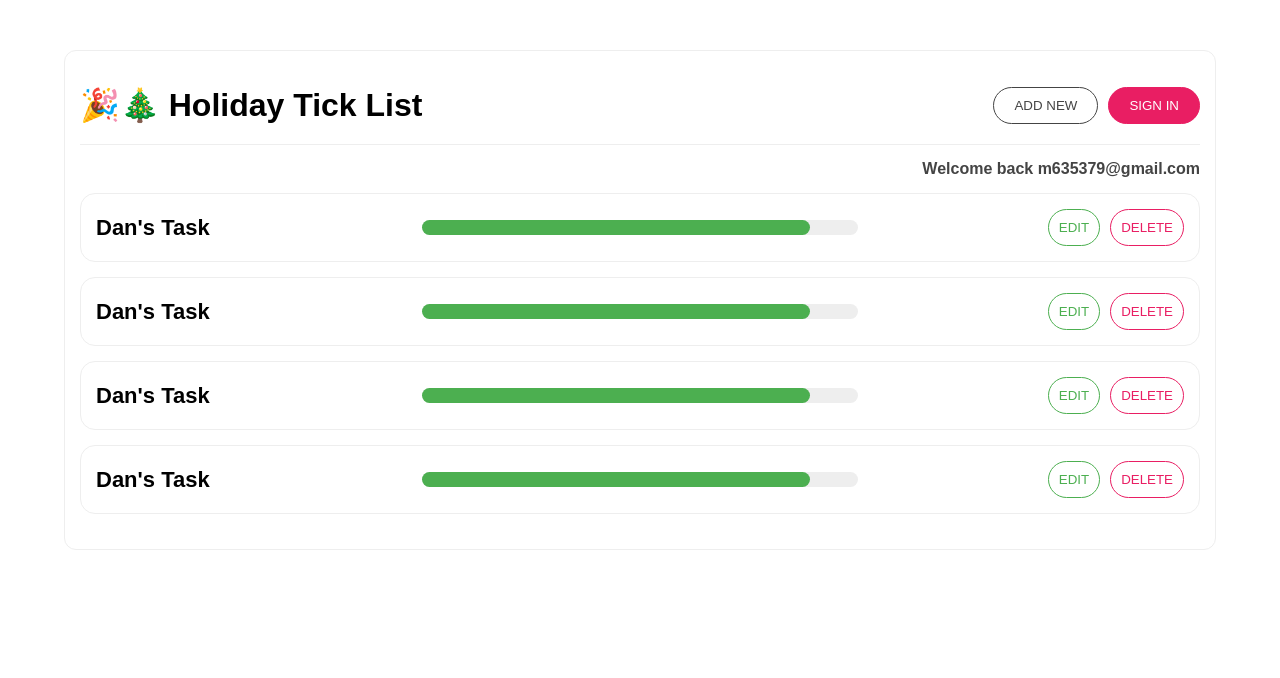
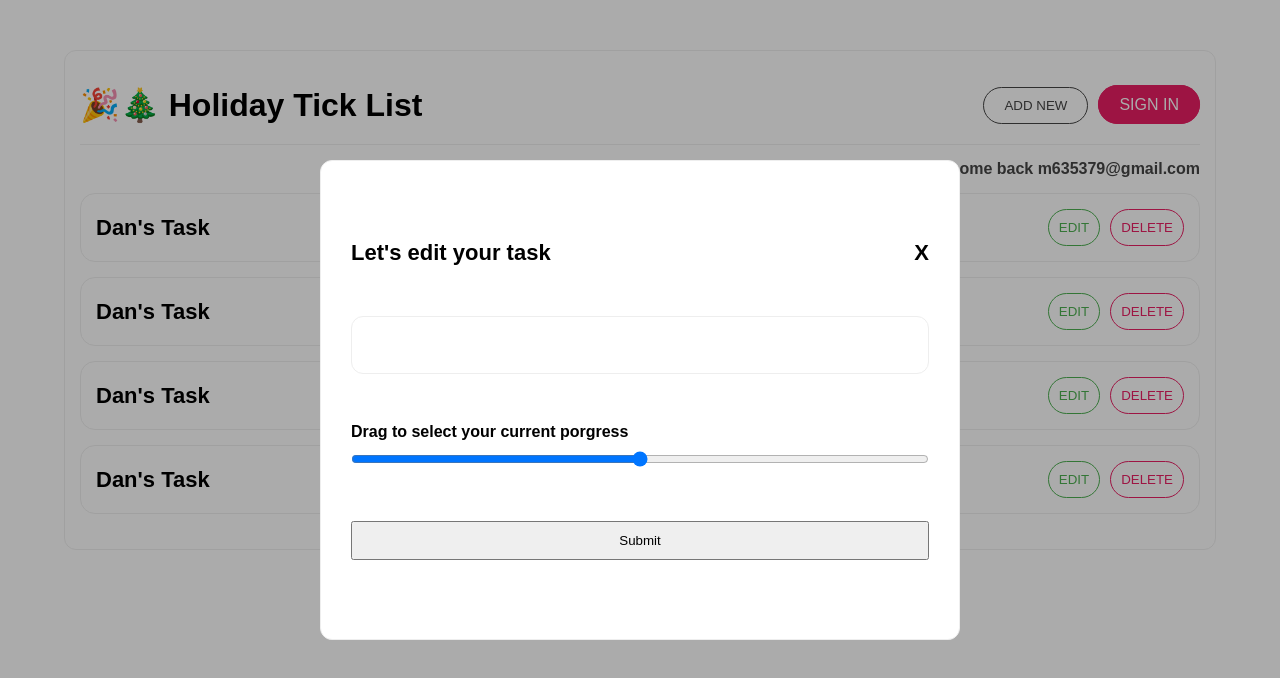
Before and after one commit to mohamedCleanCode/Todo-V3-Reactjs, a React (Create React App) app: page / in a window 1280 px wide. Both pictures are taken after a click on the button "ADD NEW". Shown: the top 678 px of the page. Built offline with nearby package versions, Linux system fonts and the light colour scheme.

Commit message:
handle open and close popup

```diff
--- a/src/App.js
+++ b/src/App.js
@@ -1,5 +1,4 @@
 import { Route, Routes } from "react-router-dom";
-import EditTask from "./components/EditTask/EditTask";
 import Header from "./components/Header/Header";
 import Login from "./components/Login/Login";
 import ResetPassword from "./components/ResetPassword/ResetPassword";
@@ -16,7 +15,6 @@ function App() {
             <>
               <Header />
               <Todos />
-              <EditTask />
             </>
           }
         />
--- a/src/components/EditTask/EditTask.jsx
+++ b/src/components/EditTask/EditTask.jsx
@@ -1,13 +1,15 @@
 import React from "react";
 
-const EditTask = () => {
+const EditTask = ({ active, onClickCloseButton }) => {
   return (
-    <div className="edit-task">
+    <div className={`edit-task ${active ? "active" : ""}`}>
       <div className="overlay"></div>
       <div className="edit-task-container">
         <div className="heade">
           <p>Let's edit your task</p>
-          <div className="close-button">X</div>
+          <div className="close-button" onClick={onClickCloseButton}>
+            X
+          </div>
         </div>
         <div>
           <input className="task-input" type="text" />
--- a/src/components/Header/Header.jsx
+++ b/src/components/Header/Header.jsx
@@ -1,14 +1,30 @@
-import React from "react";
+import React, { useState } from "react";
+import { Link } from "react-router-dom";
+import EditTask from "../EditTask/EditTask";
 
 const Header = () => {
+  const [active, setActive] = useState(false);
+  const onClickAddNew = () => {
+    setActive(true);
+  };
+  const onClickCloseButton = () => {
+    setActive(false);
+  };
   return (
-    <div className="header">
-      <h1>🎉🎄 Holiday Tick List</h1>
-      <div className="controls">
-        <button className="add-new">Add New</button>
-        <button className="sign-in">Sign in</button>
+    <>
+      <div className="header">
+        <h1>🎉🎄 Holiday Tick List</h1>
+        <div className="controls">
+          <button className="add-new" onClick={onClickAddNew}>
+            Add New
+          </button>
+          <Link to="/login" className="sign-in">
+            Sign in
+          </Link>
+        </div>
       </div>
-    </div>
+      <EditTask active={active} onClickCloseButton={onClickCloseButton} />
+    </>
   );
 };
 
--- a/src/index.css
+++ b/src/index.css
@@ -11,6 +11,9 @@
 :focus {
   border: none;
   outline: none;
+}
+a {
+  text-decoration: none;
 }
 body {
   font-family: Arial, Helvetica, sans-serif;
@@ -62,6 +65,9 @@ body {
   background-color: var(--rose);
   color: var(--white);
   border: 1px solid var(--rose);
+  padding: 10px 20px;
+  border-radius: 20px;
+  text-transform: uppercase;
 }
 .header .controls .sign-in:hover {
   background-color: var(--white);
@@ -150,6 +156,10 @@ body {
   top: 0;
   display: none;
 }
+.edit-task.active {
+  display: block;
+  z-index: 1000;
+}
 .edit-task .overlay {
   position: absolute;
   width: 100%;
```
